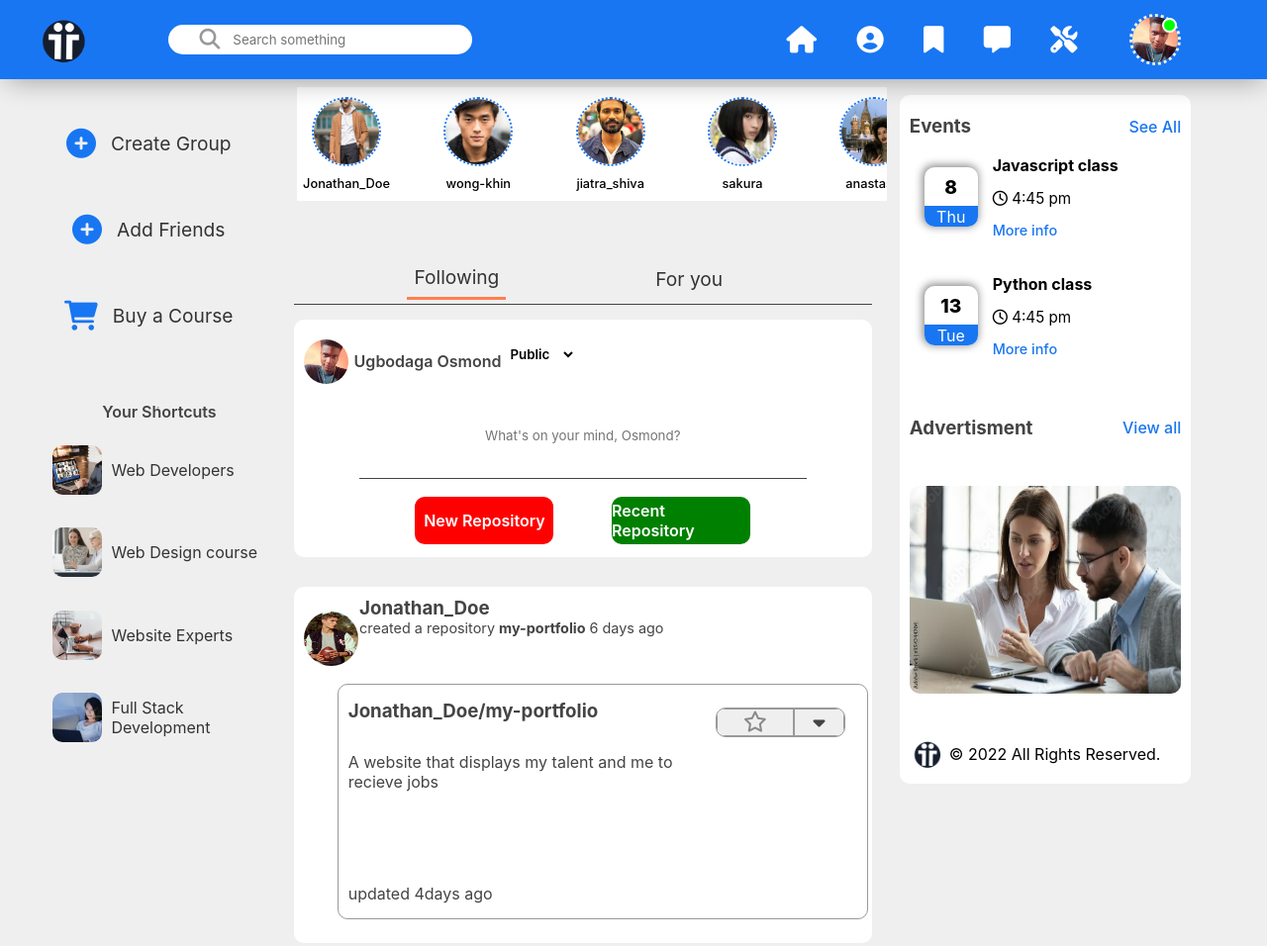
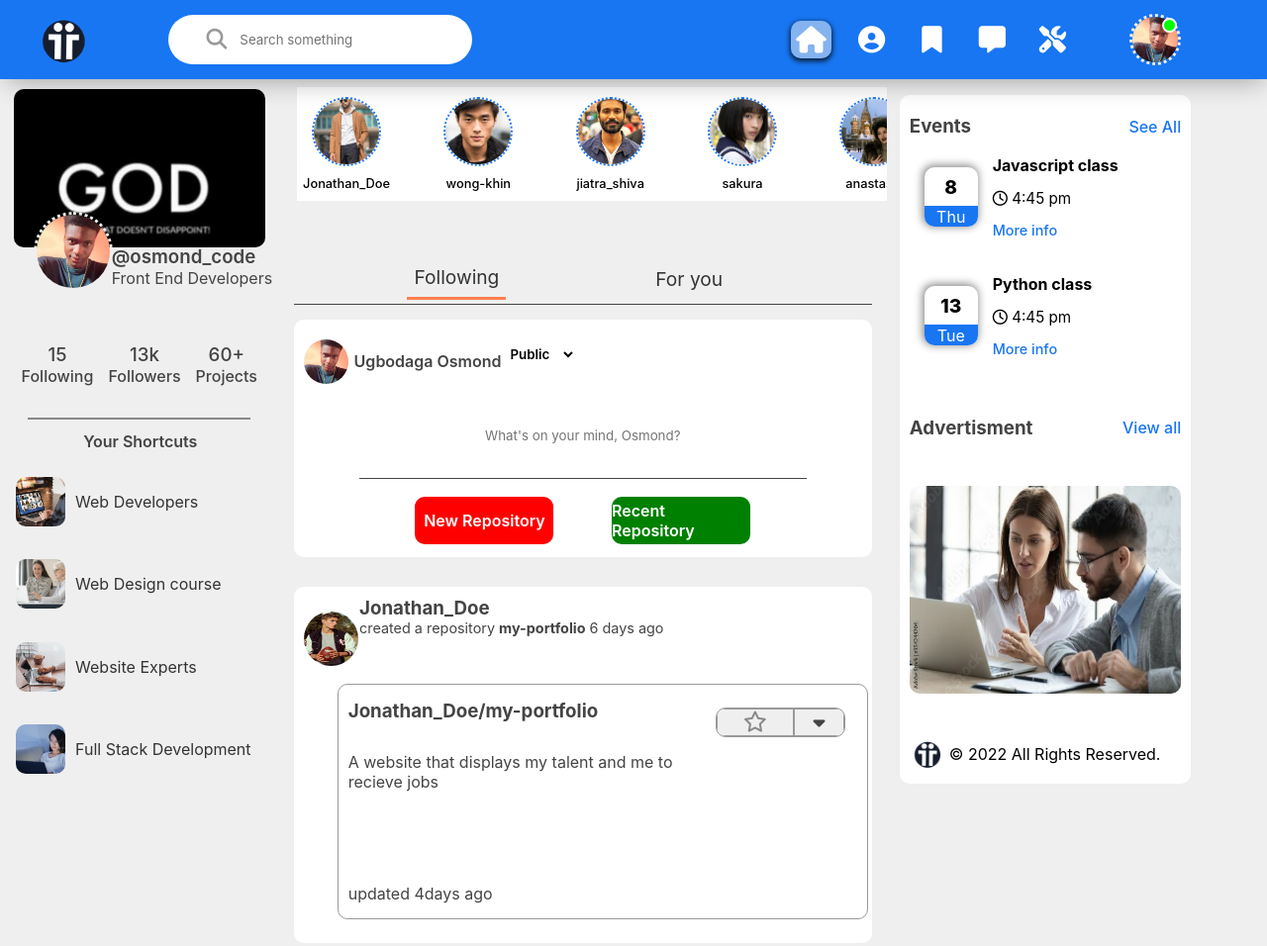
Before and after one commit to osmondcode/Team-Homepage, a plain HTML site: page index.html in a window 1280 px wide. Shown: the top 956 px of the page at 99% size. Drawn offline with Linux system fonts and the light colour scheme.

Commit message:
Add files via upload

```diff
--- a/index.html
+++ b/index.html
@@ -26,11 +26,21 @@
             <!-- RIGHT NAVIGATION -->
             <div class="nav-right">
                 <span class="nav-right-links">
-                    <i class="fa-solid fa-home"></i>
-                    <i class="fa-solid fa-user-circle"></i>
-                    <i class="fa-solid fa-bookmark"></i>
-                    <i class="fa-solid fa-message"></i>
-                    <i class="fa-solid fa-screwdriver-wrench"></i>
+                    <a href="#">
+                        <i class="fa-solid fa-home" id="active"></i>
+                    </a>
+                    <a href="#">
+                        <i class="fa-solid fa-user-circle"></i>
+                    </a>
+                    <a href="#">
+                        <i class="fa-solid fa-bookmark"></i>
+                    </a>
+                    <a href="#">
+                        <i class="fa-solid fa-message"></i>
+                    </a>
+                    <a href="#">
+                        <i class="fa-solid fa-screwdriver-wrench"></i>
+                    </a>
                 </span>
 
                 <span class="profile-pic" onclick="dropDown()">
@@ -98,18 +108,32 @@
         <!-- BODY LEFT -->
         <div class="body-left">
             <div class="left-top">
-                <a href="#">
-                    <i class="fa-solid fa-circle-plus"></i>
-                    <span>Create Group</span>
-                </a>
-                <a href="#">
-                    <i class="fa-solid fa-circle-plus"></i>
-                    <span>Add Friends</span>
-                </a>
-                <a href="#">
-                    <i class="fa-solid fa-cart-shopping"></i>
-                    <span>Buy a Course</span>
-                </a>
+                <span class="user-cover-photo">
+                    <img src="./img/cover-photo.jpg" alt="">
+                </span>
+                <span class="user-profile-pic">
+                    <img src="./img/user-picture.jpg" alt="">
+                </span>
+                <span class="username">
+                    <h3>@osmond_code</h3>
+                    <p>
+                        Front End Developers
+                    </p>
+                </span>
+                <span id="more-info">
+                    <span class="following more-info-content">
+                        <h3>15</h3>
+                        <p>Following</p>
+                    </span>
+                    <span class="followers more-info-content">
+                        <h3>13k</h3>
+                        <p>Followers</p>
+                    </span>
+                    <span class="projects more-info-content">
+                        <h3>60+</h3>
+                        <p>Projects</p>
+                    </span>
+                </span>
             </div>
 
             <hr>
--- a/style.css
+++ b/style.css
@@ -44,13 +44,18 @@ nav
     justify-content: space-around;
 }
 .nav-left img{
+    display: flex;
+    align-items: center;
+    justify-content: center;
     width: 65px;
     height: 65px;
     border-radius: 50%;
     object-fit: cover;
+    cursor: pointer;
 }
 .search-bar{
     width: 60%;
+    padding: 10px;
     display: flex;
     align-items: center;
     justify-content: center;
@@ -58,6 +63,7 @@ nav
     border-radius: 30px;
     color: #999;
     background: #fff;
+    cursor: pointer;
 }
 .search-bar input{
     width: 70%;
@@ -81,6 +87,32 @@ nav
     align-items: center;
     justify-content: space-between;
     font-size: 1.7em;
+}
+.nav-right-links a{
+    text-decoration: none;
+    color: #fff;
+    padding: 5px;
+    width: 50px;
+    display: flex;
+    align-items: center;
+    justify-content: center;
+}
+#active{
+    /* color: #1876f2; */
+    background: #efefef80;
+    box-shadow: 0px 2px 5px 1px rgba(0,0,0,0.75);
+    -webkit-box-shadow: 0px 2px 5px 1px rgba(0,0,0,0.75);
+    -moz-box-shadow: 0px 2px 5px 1px rgba(0,0,0,0.75);
+    border-radius: 10px;
+    padding: 5px;
+    width: 50px;
+    display: flex;
+    align-items: center;
+    justify-content: center;
+}
+.nav-right-links a:hover{
+    background: #efefef80;
+    border-radius: 10px;
 }
 .nav-right .profile-pic
 {
@@ -128,9 +160,9 @@ nav
 /* BODY LEFT DIV STYLE */
 .body-left
 {
-    height: 85vh;
+    height: 89vh;
     width: 22%;
-    padding-left: 3%;
+    /* padding-left: 3%; */
     display: flex;
     flex-direction: column;
     justify-content: space-between;
@@ -147,36 +179,83 @@ nav
 }
 .left-top
 {
-    width: 80%;
-    height: 38vh;
+    width: 100%;
+    height: 42vh;
     display: flex;
     flex-direction: column;
     justify-content: space-evenly;
+    align-items: center;
+    position: relative;
+    color: #444;
 }
-.left-top a{
+.user-cover-photo, .user-cover-photo img{
     width: 90%;
+    height: 20vh;
     display: flex;
     align-items: center;
     justify-content: center;
-    height: 45px;
-
-}
-.left-top a:hover{
-    box-shadow: 0px 2px 5px 1px rgba(0,0,0,0.75);
-    -webkit-box-shadow: 0px 2px 5px 1px rgba(0,0,0,0.75);
-    -moz-box-shadow: 0px 2px 5px 1px rgba(0,0,0,0.75);
-    border-radius: 15px;
-}
-.left-top a i{
-    font-size: 30px;
-    margin-right: 15px;
-    color: #1876f2;
-}
-.left-top a span{
-    font-size: 1.2em;
+    object-fit: cover;
+    border-radius: 10px;
+    position: absolute;
+    top: 2%;
 }
 
+.user-cover-photo img{
+    width: 100%;
+}
+.user-profile-pic{
+    position: absolute;
+    top: 40%;
+    left: 12%;
+    width: 80px;
+    height: 80px;
+    display: flex;
+    align-items: center;
+    justify-content: center;
+    border-radius: 50%;
+    border: 3px dotted #efefef;
+}
+.user-profile-pic img{
+    width: 100%;
+    height: 100%;
+    object-fit: cover;
+    border-radius: 50%;
+}
+.username{
+    position: absolute;
+    top: 50%;
+    left: 40%;
+}
+.username h3{
+    font-weight: 600;
+}
+.username p{
+    font-size: 100;
+}
+#more-info{
+    width: 90%;
+    height: 12vh;
+    display: flex;
+    align-items: center;
+    justify-content: space-around;
+    position: absolute;
+    bottom: 0;
+}
+.more-info-content{
+    display: flex;
+    flex-direction: column;
+    align-items: center;
+}
+.more-info-content h3, .more-info-content p{
+    font-weight: 500;
+}
 
+hr{
+    width: 80%;
+    border: 1px solid #888;
+    position: absolute;
+    top: 48%;
+}
 .left-bottom
 {
     width: 90%;
@@ -191,7 +270,7 @@ nav
     position: absolute;
     color: #444;
     font-weight: 600;
-    top: 48%;
+    top: 50%;
     margin-left: 2px;
 }
 .left-bottom a{
@@ -844,6 +923,17 @@ footer img{
         width: 27%;
         margin-left: 0;
     }
+    .user-profile-pic{
+        left: 26%;
+        top: 355;
+    }
+    .username{
+        top: 75%;
+        left: 10%;
+    }
+    #more-info{
+        display: none;
+    }
     .body-right{
         display: none;
     }
@@ -882,7 +972,7 @@ footer img{
     }
     .search-bar{
         width: auto;
-        padding: 5px;
+        padding: 10px;
         background: #efefef;
         overflow: hidden;
     }
@@ -899,23 +989,9 @@ footer img{
     .nav-right-links{
         display: none;
     }
-    /* .bottom-nav{
-        display: flex;
-        width: 100%;
-        height: 10vh;
-        position: fixed;
-        bottom: 0;
-        left: 0;
-        display: flex;
-        justify-content: space-around;
-        align-items: center;
-        font-size: 1.5em;
-        z-index: 100;
-        color: rgba(255, 255, 255, 0.863);
-        background-color: #061539;
-        transition: 1s;
-    } */
-    /* NAVIGATION BAR */
+    #more-info{
+        display: none;
+    }
 
     /* BODY */
     .body{
```
Also changed, not shown: img/cover-photo.jpg (added).
